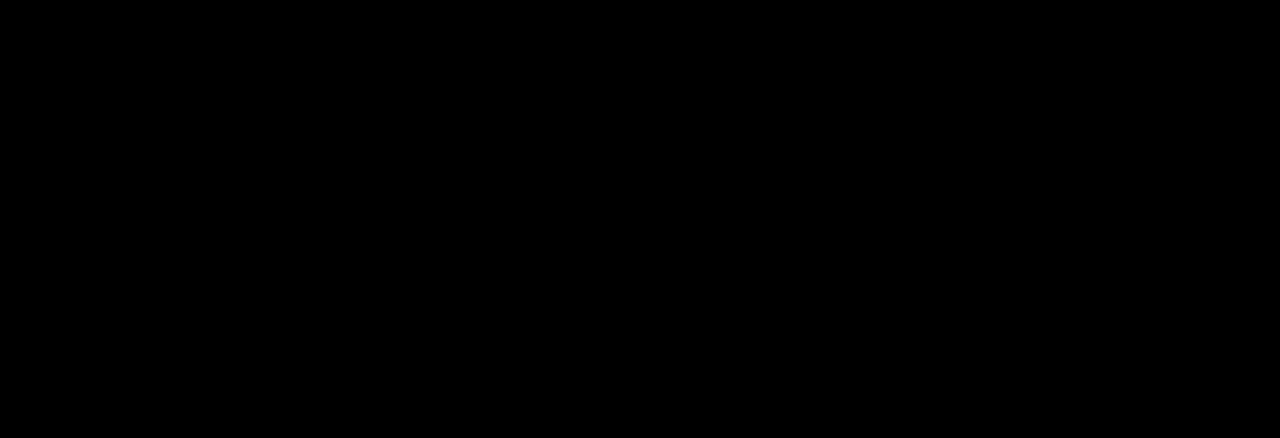
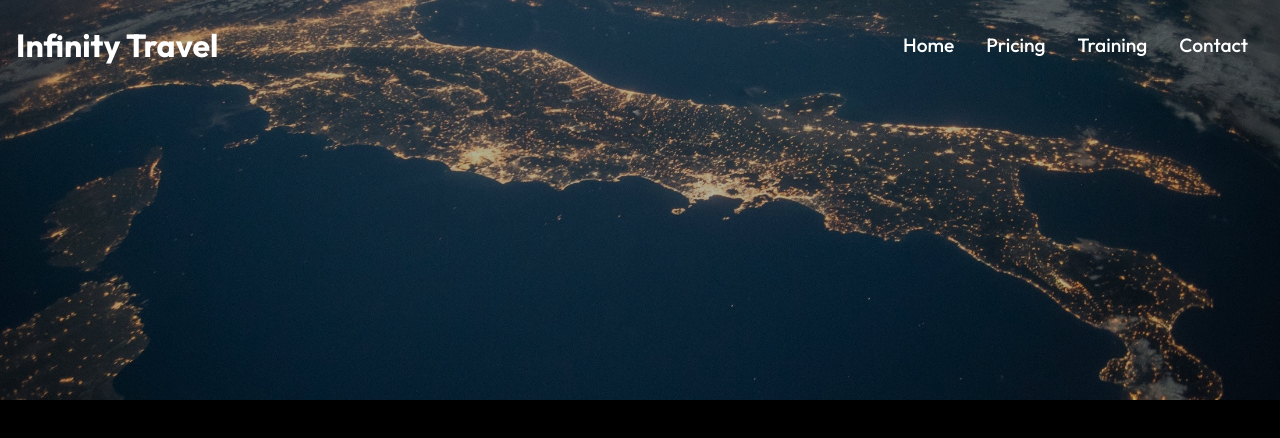
Before and after one commit to KhoiNgLe/space-travel, a React (Create React App) app: page /training in a window 1280 px wide. Before the commit this address had no page. Shown: the top 438 px of the page. Built offline with nearby package versions, Linux system fonts and the light colour scheme.

Commit message:
Add Training route

```diff
--- a/src/App.js
+++ b/src/App.js
@@ -2,6 +2,7 @@
 import { Routes, Route } from "react-router-dom";
 import Home from "./routes/Home";
 import Pricing from "./routes/Pricing";
+import Training from "./routes/Training";
 
 function App() {
   return (
@@ -9,6 +10,7 @@
       <Routes>
         <Route path="/" element={<Home />} />
         <Route path="/pricing" element={<Pricing />} />
+        <Route path="/training" element={<Training />} />
       </Routes>
     </div>
   );
--- /dev/null
+++ b/src/routes/Training.jsx
@@ -0,0 +1,14 @@
+import React from 'react'
+import HeroImagine from '../components/HeroImagine'
+import Navbar from '../components/Navbar'
+
+const Training = () => {
+  return (
+    <div>
+        <Navbar/>
+        <HeroImagine/>
+    </div>
+  )
+}
+
+export default Training
```
